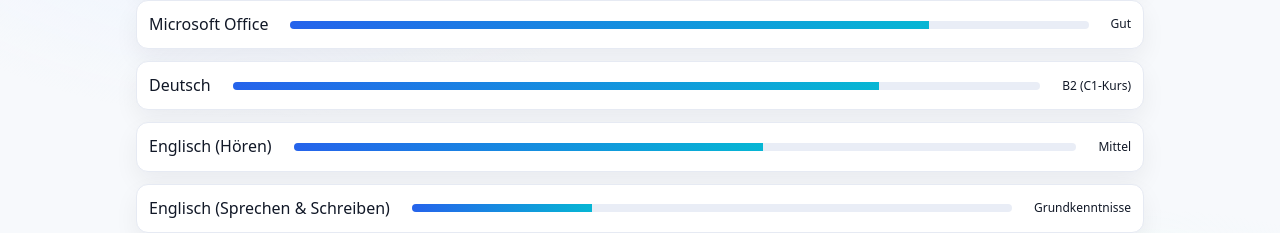
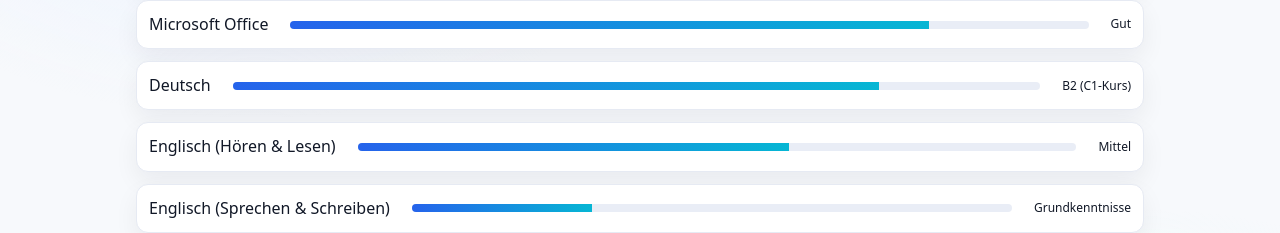
Before and after one commit to niloofar7ghasemi/Portfolio, a plain HTML site: page index.html in a window 1280 px wide. Shown: the part 1850-2083 px from the top of the page. Drawn offline with Linux system fonts and the light colour scheme.

Commit message:
Add files via upload

```diff
--- a/index.html
+++ b/index.html
@@ -131,7 +131,7 @@
         <div class="kol-12 karte fähigkeit"><span>Git & GitHub</span><div class="meter"><span style="--w: 15%"></span></div><span class="klein">Anfänger</span></div>
         <div class="kol-12 karte fähigkeit"><span>Microsoft Office</span><div class="meter"><span style="--w: 80%"></span></div><span class="klein">Gut</span></div>
         <div class="kol-12 karte fähigkeit"><span>Deutsch</span><div class="meter"><span style="--w: 80%"></span></div><span class="klein">B2 (C1-Kurs)</span></div>
-        <div class="kol-12 karte fähigkeit"><span>Englisch (Hören)</span><div class="meter"><span style="--w: 60%"></span></div><span class="klein">Mittel</span></div>
+        <div class="kol-12 karte fähigkeit"><span>Englisch (Hören & Lesen)</span><div class="meter"><span style="--w: 60%"></span></div><span class="klein">Mittel</span></div>
         <div class="kol-12 karte fähigkeit"><span>Englisch (Sprechen & Schreiben)</span><div class="meter"><span style="--w: 30%"></span></div><span class="klein">Grundkenntnisse</span></div>
         <div class="kol-12 karte fähigkeit"><span>Persisch</span><div class="meter"><span style="--w: 100%"></span></div><span class="klein">Muttersprache</span></div>
       </div>
```
